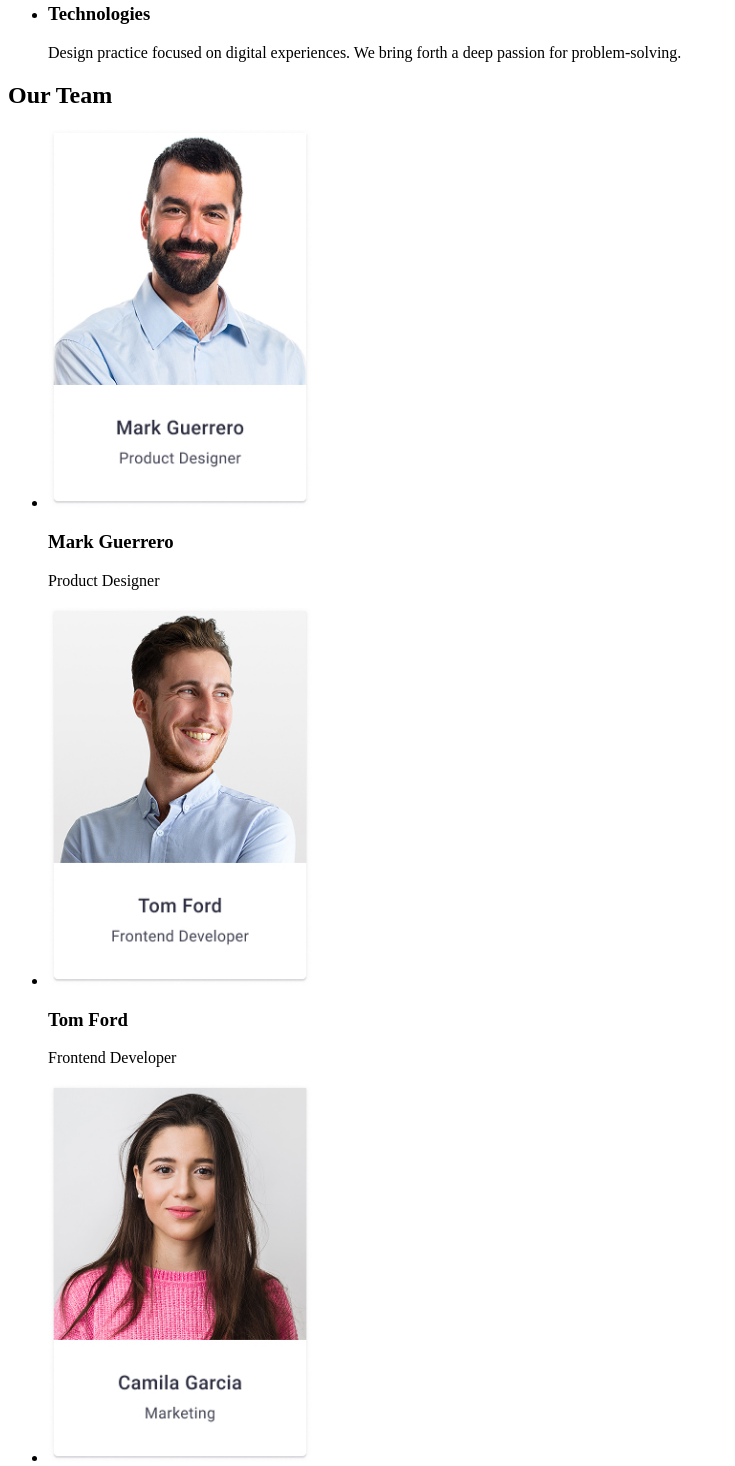
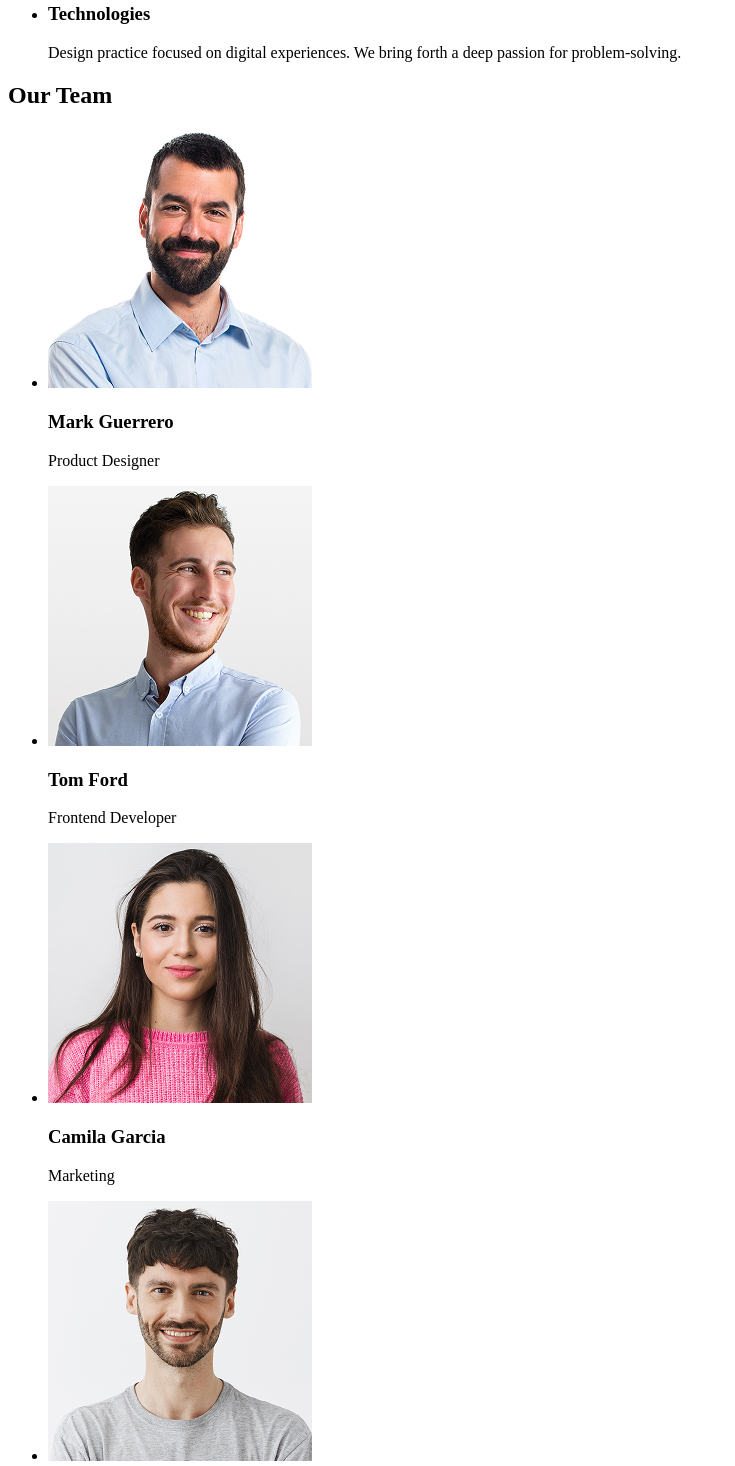
Before and after one commit to portmone1-commits/goit-markup-hw-01, a plain HTML site: page index.html in a window 1280 px wide. Shown: the part 532-1998 px from the top of the page, without its empty margins (0-735 px from the left). Drawn offline with Linux system fonts and the light colour scheme.

Commit message:
add index file

```diff
--- a/index.html
+++ b/index.html
@@ -5,7 +5,7 @@
     <meta charset="UTF-8">
     <meta name="viewport" content="width=device-width, initial-scale=1.0">
     <title>WebStudio</title>
-    <link rel="stylesheet" href="styles.css">
+
 </head>
 
 <body>
@@ -82,22 +82,22 @@
             <div class="container">
                 <h2 class="section-title">Our Team</h2>
                 <ul>
-                    <li><img src="images/TeamCard1.jpg" width="264" height="380" alt="Mark Guerrero">
+                    <li><img src="images/img.jpg" width="264" height="260" alt="Mark Guerrero">
                         <h3>Mark Guerrero</h3>
                         <p>Product Designer</p>
                     </li>
 
-                    <li><img src="images/TeamCard2.jpg" width="264" height="380" alt="Tom Ford">
+                    <li><img src="images/img (1).jpg" width="264" height="260" alt="Tom Ford">
                         <h3>Tom Ford</h3>
                         <p>Frontend Developer</p>
                     </li>
 
-                    <li><img src="images/TeamCard3.jpg" width="264" height="380" alt="Camila Garcia">
+                    <li><img src="images/img (2).jpg" width="264" height="260" alt="Camila Garcia">
                         <h3>Camila Garcia</h3>
                         <p>Marketing</p>
                     </li>
 
-                    <li><img src="images/TeamCard4.jpg" width="264" height="380" alt="Daniel Wilson">
+                    <li><img src="images/img (3).jpg" width="264" height="260" alt="Daniel Wilson">
                         <h3>Daniel Wilson</h3>
                         <p>UI Designer</p>
                     </li>
```
Also changed, not shown: images/TeamCard1.jpg (deleted), images/TeamCard2.jpg (deleted), images/TeamCard3.jpg (deleted), images/TeamCard4.jpg (deleted), images/img (1).jpg (added), images/img (2).jpg (added), images/img (3).jpg (added), images/img.jpg (added).
